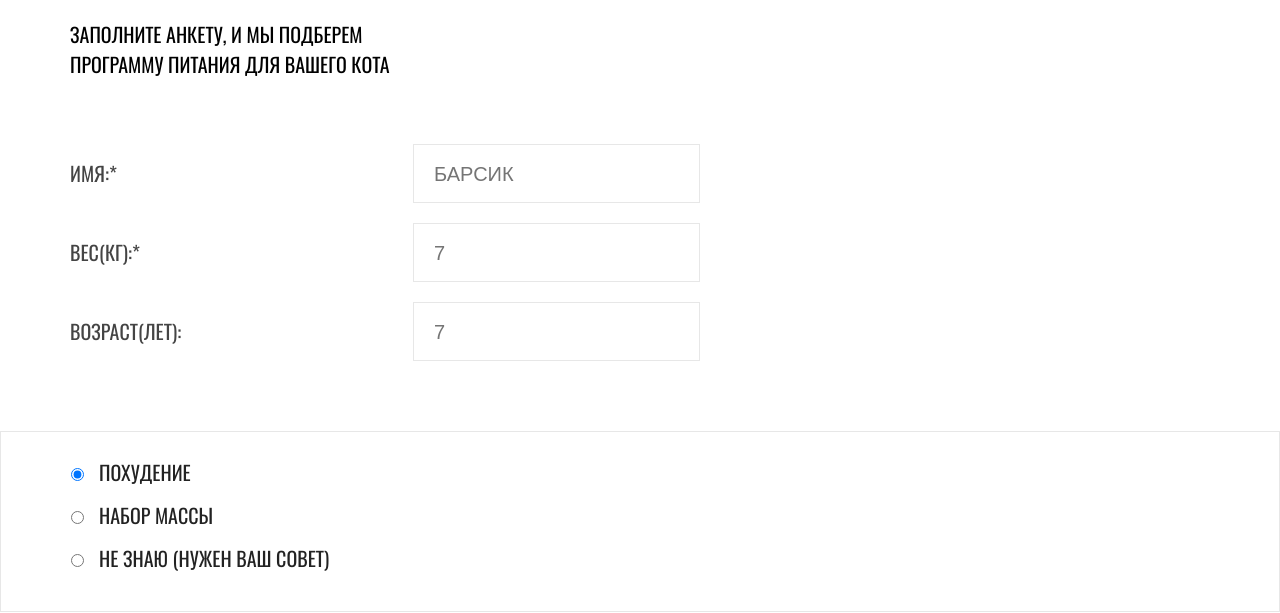
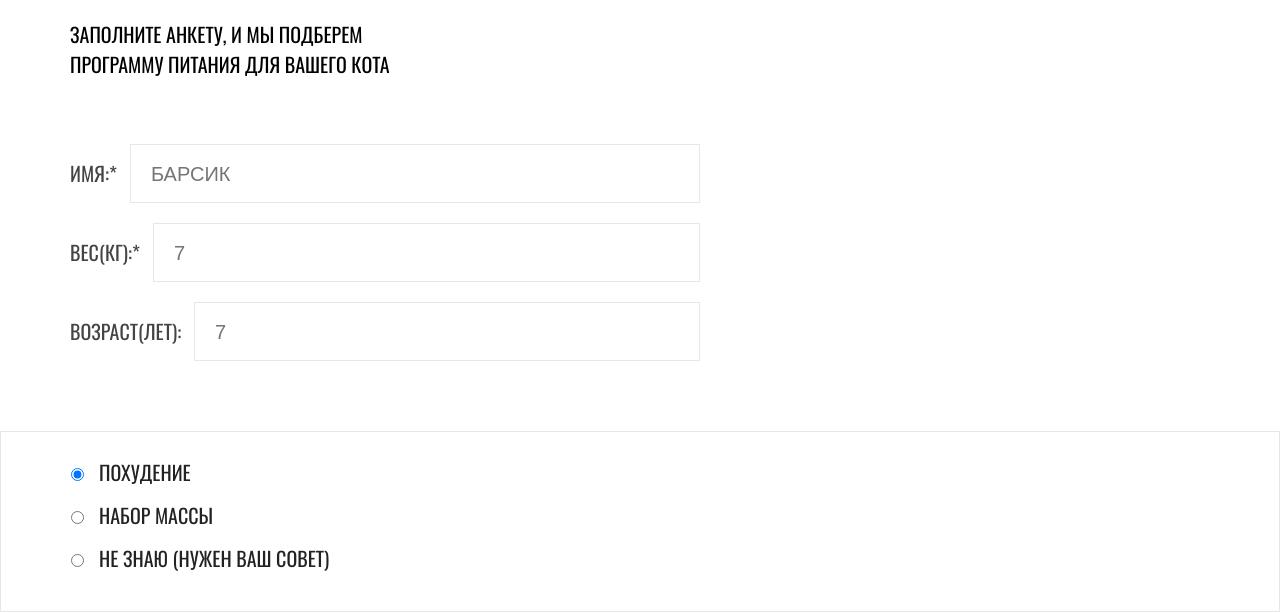
Before and after one commit to htmlacademy-adaptive/2261675-cat-energy-28, a website: page source/form.html in a window 1280 px wide. Shown: the part 208-821 px from the top of the page. Drawn offline with nearby package versions, Linux system fonts and the light colour scheme; files that its build step writes are made by us from their sources.

Commit message:
делает правки

```diff
--- a/source/sass/form/input-name.scss
+++ b/source/sass/form/input-name.scss
@@ -44,14 +44,10 @@
   border: 1px solid #e7e7e7;
   padding: 14px 0 13px 20px;
   min-width: 173px;
+  flex-grow: 1;
 
   @include tablet {
     font-size: 20px;
     line-height: 30px;
   }
-
-  @include destop {
-    font-size: 20px;
-    line-height: 30px;
-  }
 }
```
